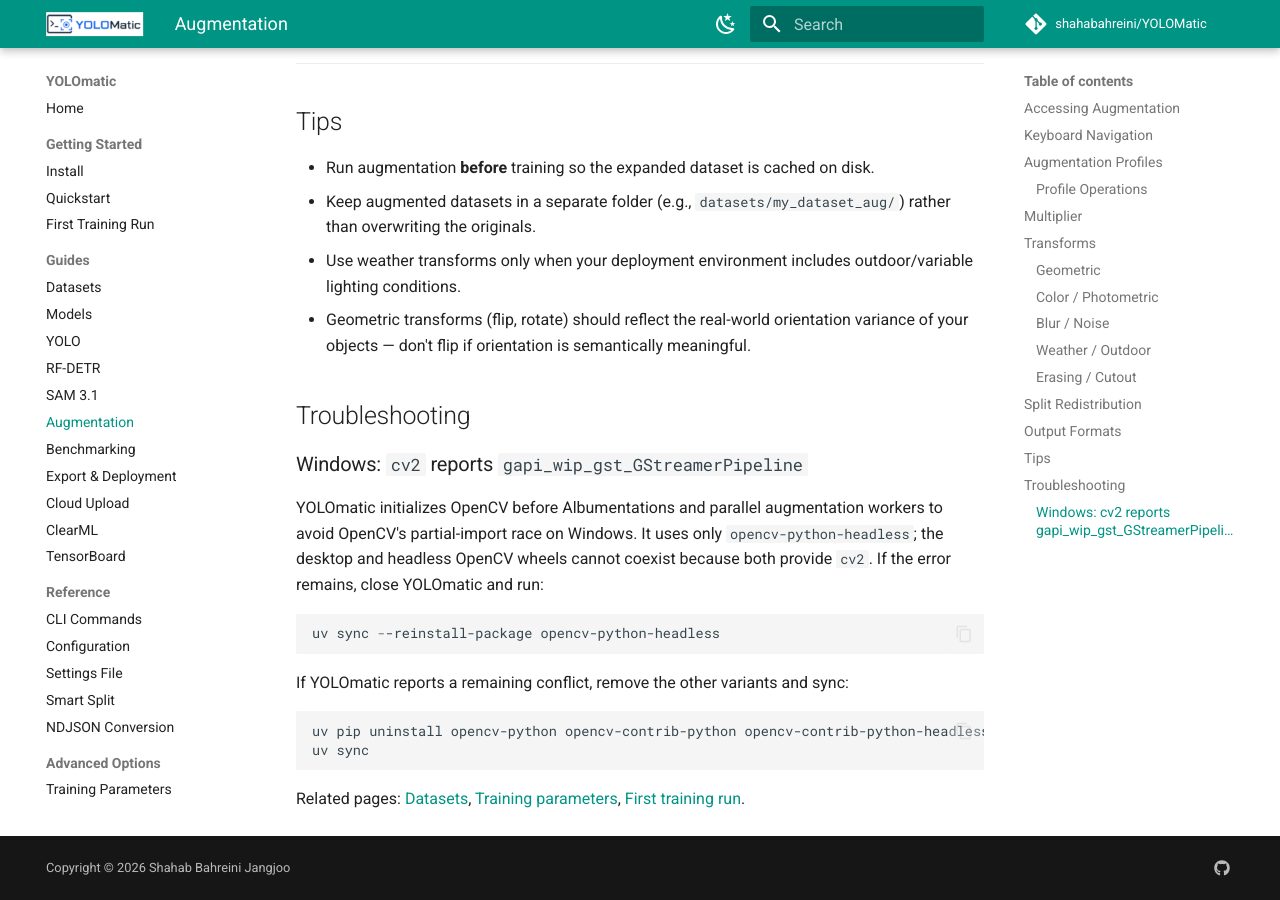
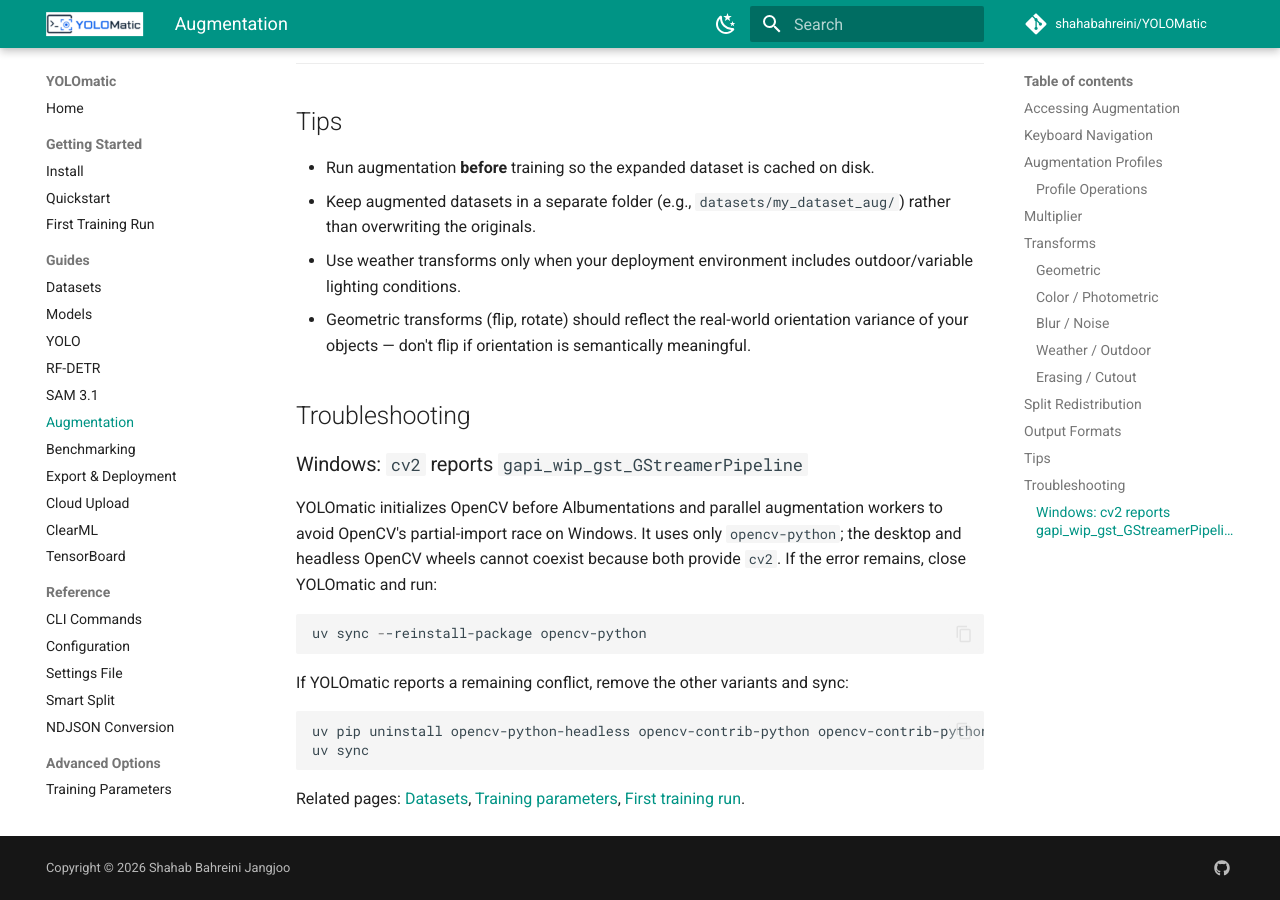
Before and after one commit to shahabahreini/YOLOMatic, an MkDocs documentation site: the page built from docs/guides/augmentation.md, in a window 1280 px wide and 900 px high, scrolled down 4683 px. Built offline with MkDocs 1.6.1 and Material for MkDocs 9.7.7, drawn with Linux system fonts in a browser that asks for light colours; comment, search, counter and statistics services are not loaded.

Commit message:
docs(guides): update OpenCV dependency instructions for Windows
- switch from opencv-python-headless to opencv-python to resolve wheel conflicts
- update all command examples in augmentation guide to match new dependency
- add uv exclude rule to prevent headless variant installation in pyproject.toml

````diff
--- a/docs/guides/augmentation.md
+++ b/docs/guides/augmentation.md
@@ -158,17 +158,17 @@ COCO output is required when the augmented dataset will be used for Detectron2 t
 
 YOLOmatic initializes OpenCV before Albumentations and parallel augmentation
 workers to avoid OpenCV's partial-import race on Windows. It uses only
-`opencv-python-headless`; the desktop and headless OpenCV wheels cannot coexist
+`opencv-python`; the desktop and headless OpenCV wheels cannot coexist
 because both provide `cv2`. If the error remains, close YOLOmatic and run:
 
 ```powershell
-uv sync --reinstall-package opencv-python-headless
+uv sync --reinstall-package opencv-python
 ```
 
 If YOLOmatic reports a remaining conflict, remove the other variants and sync:
 
 ```powershell
-uv pip uninstall opencv-python opencv-contrib-python opencv-contrib-python-headless
+uv pip uninstall opencv-python-headless opencv-contrib-python opencv-contrib-python-headless
 uv sync
 ```
 
````
Also changed, not shown: pyproject.toml (+7 -1 lines), 2 other files.
